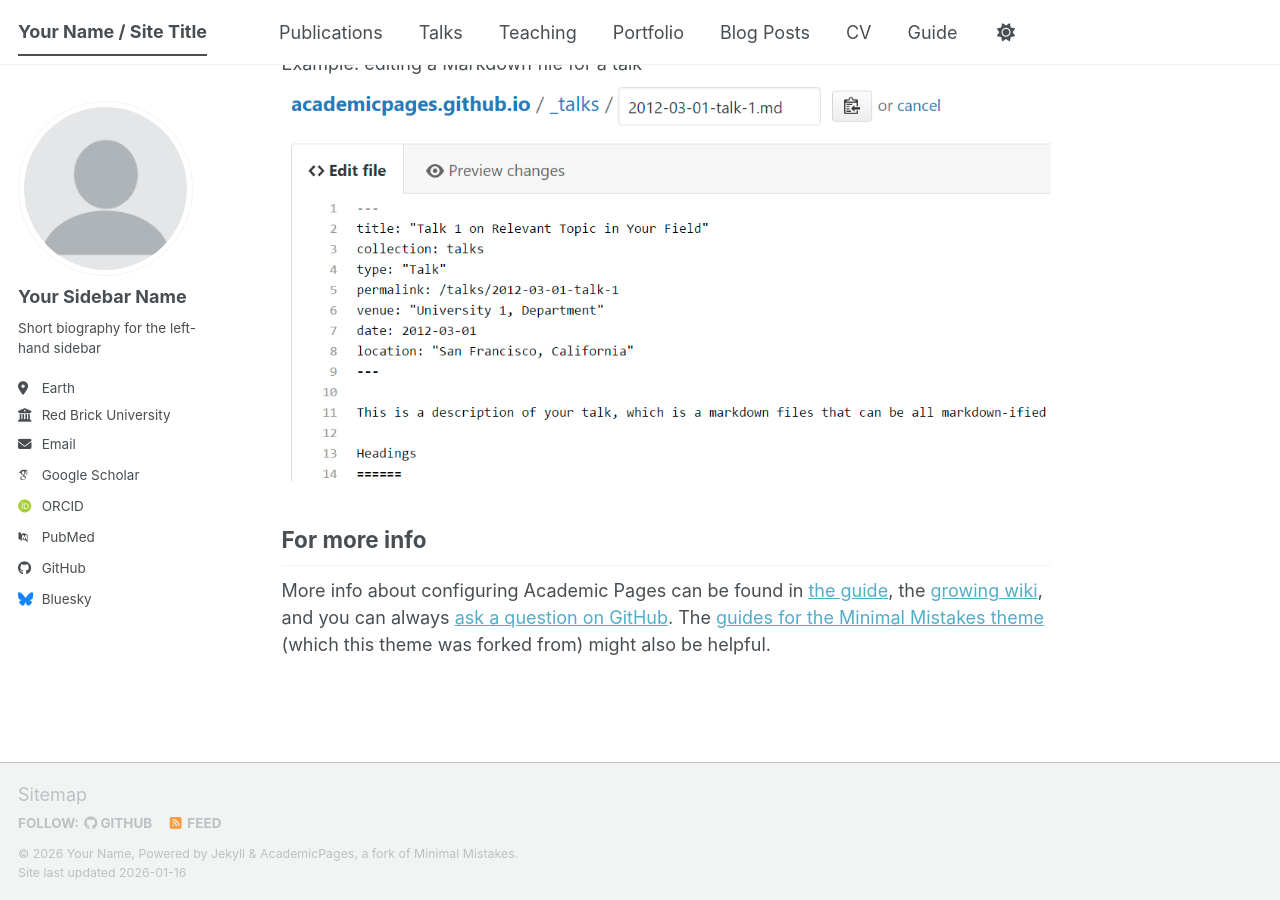
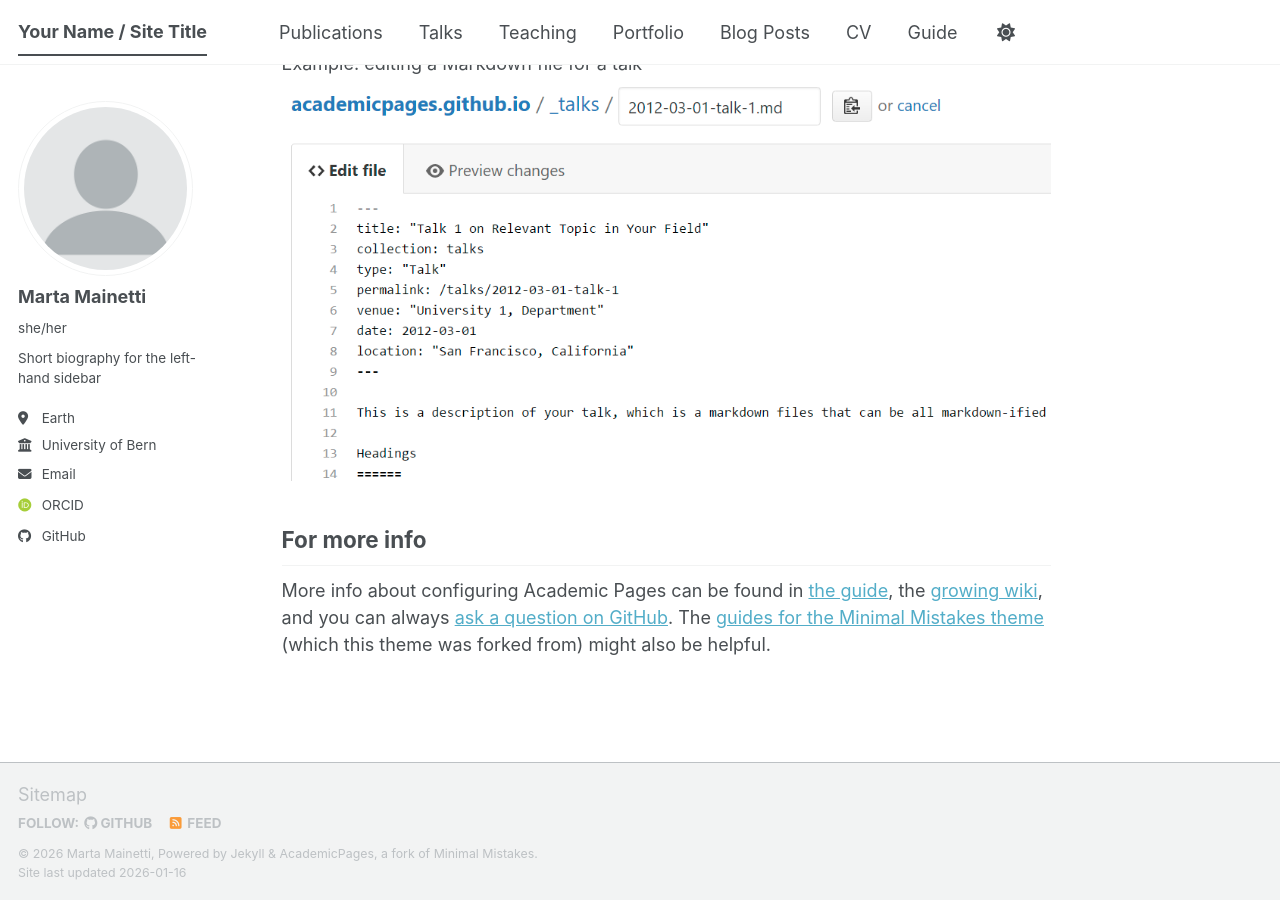
Before and after one commit to m-maina12/m-maina12.github.io, a Jekyll site: the page built from _pages/about.md, in a window 1280 px wide and 900 px high, scrolled down 2720 px. Built offline with Jekyll 4.4.1, drawn with Linux system fonts in a browser that asks for light colours; some web fonts are replaced; a script bundle is joined from its source files by our own code; library files that are not in the unit come from our copies.

Commit message:
Update _config.yml

```diff
--- a/_config.yml
+++ b/_config.yml
@@ -11,12 +11,12 @@
 site_theme               : "default" # The available themes options are "default", "air", "sunrise", "mint", "dirt" and "contrast"
 title                    : "Your Name / Site Title"
 title_separator          : "-"
-name                     : &name "Your Name"
-description              : &description "Your Name's academic portfolio"   # Update this with a general description of your site, this is the default if not overridden by a page
-url                      : https://academicpages.github.io # The base hostname & protocol for your site e.g. "https://[your GitHub username].github.io",
+name                     : &name "Marta Mainetti"
+description              : &description "Academic portfolio"   # Update this with a general description of your site, this is the default if not overridden by a page
+url                      : https://m-maina12.github.io # The base hostname & protocol for your site e.g. "https://[your GitHub username].github.io",
                                                            # or if you already have some other page hosted on Github then use "https://[your GitHub username].github.io/[Your Repo Name]"
 baseurl                  : "" # the subpath of your site, e.g. "/blog"
-repository               : "academicpages/academicpages.github.io"
+repository               : "m-maina12/m-maina12.github.io"
 
 # Site Author - The following control what appear as part of the author content on the side bar.
 #               If a field is blank the icon and link will not appear, otherwise it will be shown.
@@ -24,24 +24,24 @@
 author:
   # Biographic information
   avatar           : "profile.png"
-  name             : "Your Sidebar Name"
-  pronouns         : # example: "she/her"
+  name             : "Marta Mainetti"
+  pronouns         : "she/her"
   bio              : "Short biography for the left-hand sidebar"
   location         : "Earth"
-  employer         : "Red Brick University"
+  employer         : "University of Bern"
   uri              : # URL
-  email            : "none@example.org"
+  email            : "marta.mainetti@unibe.ch"
 
   # Academic websites
   academia         : # URL
   arxiv            : # URL - Update with the correct link to your profile
-  googlescholar    : "https://scholar.google.com/citations?user=PS_CX0AAAAAJ"
+  googlescholar    : # "https://scholar.google.com/citations?user=PS_CX0AAAAAJ"
   inspire-hep      : # URL
   impactstory      : # URL
-  orcid            : "https://orcid.org/yourorcidurl"
+  orcid            : "https://orcid.org/0009-0006-9582-9496"
   semantic         : # URL
   ssrn             : # URL
-  pubmed           : "https://www.ncbi.nlm.nih.gov/pubmed/?term=john+snow"
+  pubmed           : # "https://www.ncbi.nlm.nih.gov/pubmed/?term=john+snow"
   researchgate     : # URL
   scopus           : # URL
   zotero           : # URL
@@ -51,13 +51,13 @@
   bitbucket        : # Username - Update with your username on the site
   codepen          : # Username
   dribbble         : # Username
-  github           : "academicpages"
+  github           : "m-maina12"
   kaggle           : # Username
   stackoverflow    : # User number or user number and name (i.e., use "1" or "1/jeff-atwood")
 
   # Social media
   artstation       : # Username
-  bluesky          : "bsky.app" # Replace this with you Bluesky username
+  bluesky          : # "bsky.app" # Replace this with you Bluesky username
   facebook         : # Username
   flickr           : # Username
   foursquare       : # Username
```
